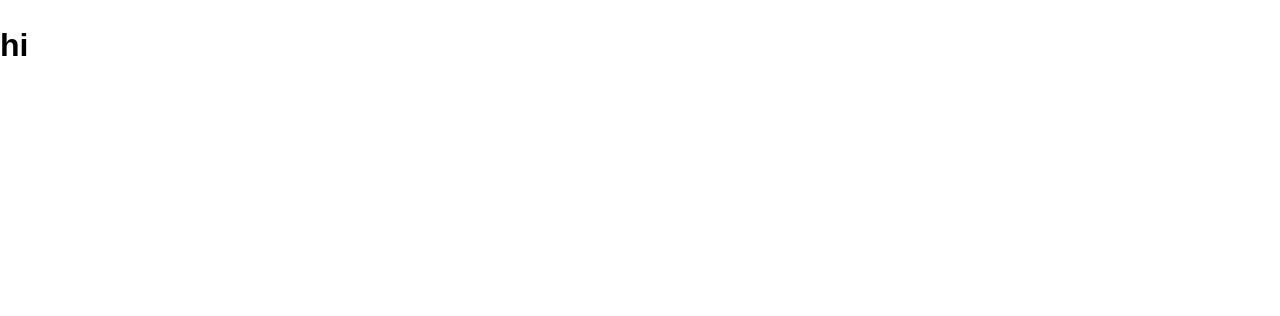
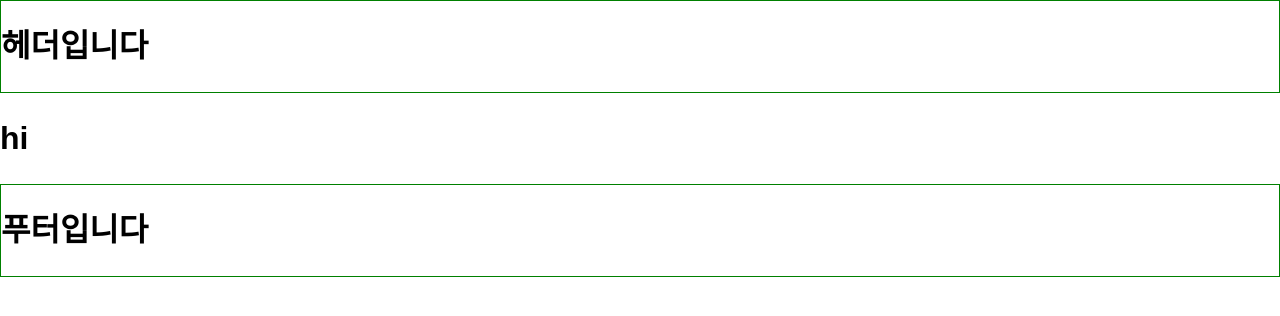
Before and after one commit to nostrss/nextjs-blog, a Next.js app: page / in a window 1280 px wide. Shown: the top 316 px of the page. Built offline with nearby package versions, Linux system fonts and the light colour scheme.

Commit message:
close #1

```diff
--- a/package.json
+++ b/package.json
@@ -21,6 +21,7 @@
     "next": "13.2.4",
     "react": "18.2.0",
     "react-dom": "18.2.0",
+    "react-icons": "^4.8.0",
     "typescript": "4.9.5"
   },
   "devDependencies": {
--- /dev/null
+++ b/src/components/layout/footer.tsx
@@ -0,0 +1,18 @@
+import styled from '@emotion/styled';
+
+export default function Footer() {
+  return (
+    <WrapperFooter>
+      <h1>푸터입니다</h1>
+    </WrapperFooter>
+  );
+}
+
+export const WrapperFooter = styled.div`
+  width: 100%;
+  border: 1px solid green;
+  @media (max-width: 768px) {
+    background-color: red;
+    color: #fff;
+  }
+`;
--- /dev/null
+++ b/src/components/layout/header.tsx
@@ -0,0 +1,17 @@
+import styled from '@emotion/styled';
+export default function Header() {
+  return (
+    <WrapperHeader>
+      <h1>헤더입니다</h1>
+    </WrapperHeader>
+  );
+}
+
+export const WrapperHeader = styled.div`
+  width: 100%;
+  border: 1px solid green;
+  @media (max-width: 768px) {
+    background-color: red;
+    color: #fff;
+  }
+`;
--- a/src/pages/_app.tsx
+++ b/src/pages/_app.tsx
@@ -1,3 +1,5 @@
+import Footer from '@/components/layout/footer';
+import Header from '@/components/layout/header';
 import { GlobalStyles } from '@/styles/globalStyle';
 import { Global } from '@emotion/react';
 import { QueryClient, QueryClientProvider } from '@tanstack/react-query';
@@ -9,7 +11,9 @@ export default function App({ Component, pageProps }: AppProps) {
   return (
     <QueryClientProvider client={queryClient}>
       <Global styles={GlobalStyles} />
+      <Header />
       <Component pageProps={pageProps} />
+      <Footer />
     </QueryClientProvider>
   );
 }
```
Also changed, not shown: 2 other files (tests, documents, lock files or other folders).
